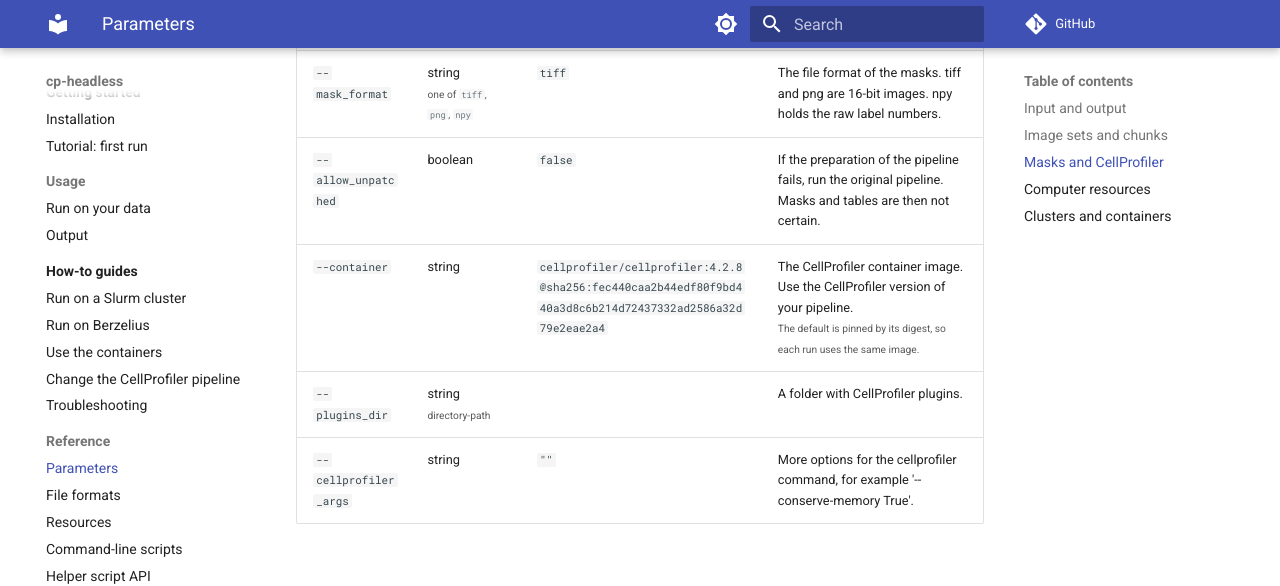
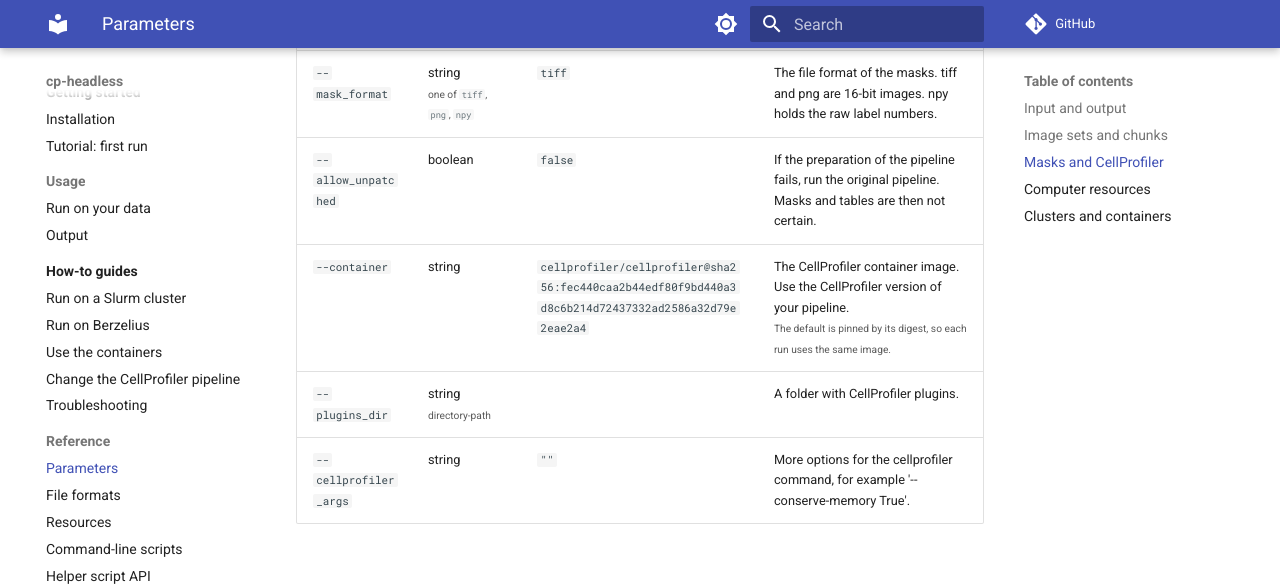
Before and after one commit to mirandaresearchlab/headless-cp-wf, an MkDocs documentation site: the page built from docs/reference/parameters.md, in a window 1280 px wide and 900 px high, scrolled down 2148 px. Shown: the top 586 px of the window. Built offline with MkDocs 1.6.1 and Material for MkDocs 9.7.7, drawn with Linux system fonts in a browser that asks for light colours; comment, search, counter and statistics services are not loaded.

Commit message:
added updates and bug fixes

```diff
--- a/docs/reference/parameters.md
+++ b/docs/reference/parameters.md
@@ -41,7 +41,7 @@
 | `--mask_objects` | string |  | Save masks only for these objects, separated by commas, for example Nuclei,Cells. Empty = all objects. |
 | `--mask_format` | string<br><small>one of `tiff`, `png`, `npy`</small> | `tiff` | The file format of the masks. tiff and png are 16-bit images. npy holds the raw label numbers. |
 | `--allow_unpatched` | boolean | `false` | If the preparation of the pipeline fails, run the original pipeline. Masks and tables are then not certain. |
-| `--container` | string | `cellprofiler/cellprofiler:4.2.8@sha256:fec440caa2b44edf80f9bd440a3d8c6b214d72437332ad2586a32d79e2eae2a4` | The CellProfiler container image. Use the CellProfiler version of your pipeline.<br><small>The default is pinned by its digest, so each run uses the same image.</small> |
+| `--container` | string | `cellprofiler/cellprofiler@sha256:fec440caa2b44edf80f9bd440a3d8c6b214d72437332ad2586a32d79e2eae2a4` | The CellProfiler container image. Use the CellProfiler version of your pipeline.<br><small>The default is pinned by its digest, so each run uses the same image.</small> |
 | `--plugins_dir` | string<br><small>directory-path</small> |  | A folder with CellProfiler plugins. |
 | `--cellprofiler_args` | string | `""` | More options for the cellprofiler command, for example '--conserve-memory True'. |
 
--- a/nextflow_schema.json
+++ b/nextflow_schema.json
@@ -111,7 +111,7 @@
                 },
                 "container": {
                     "type": "string",
-                    "default": "cellprofiler/cellprofiler:4.2.8@sha256:fec440caa2b44edf80f9bd440a3d8c6b214d72437332ad2586a32d79e2eae2a4",
+                    "default": "cellprofiler/cellprofiler@sha256:fec440caa2b44edf80f9bd440a3d8c6b214d72437332ad2586a32d79e2eae2a4",
                     "description": "The CellProfiler container image. Use the CellProfiler version of your pipeline.",
                     "help_text": "The default is pinned by its digest, so each run uses the same image."
                 },
```
Also changed, not shown: CHANGELOG.md (+1 -1 lines), docs/tutorials/first-run.md (+1 -1 lines), 2 other files.
